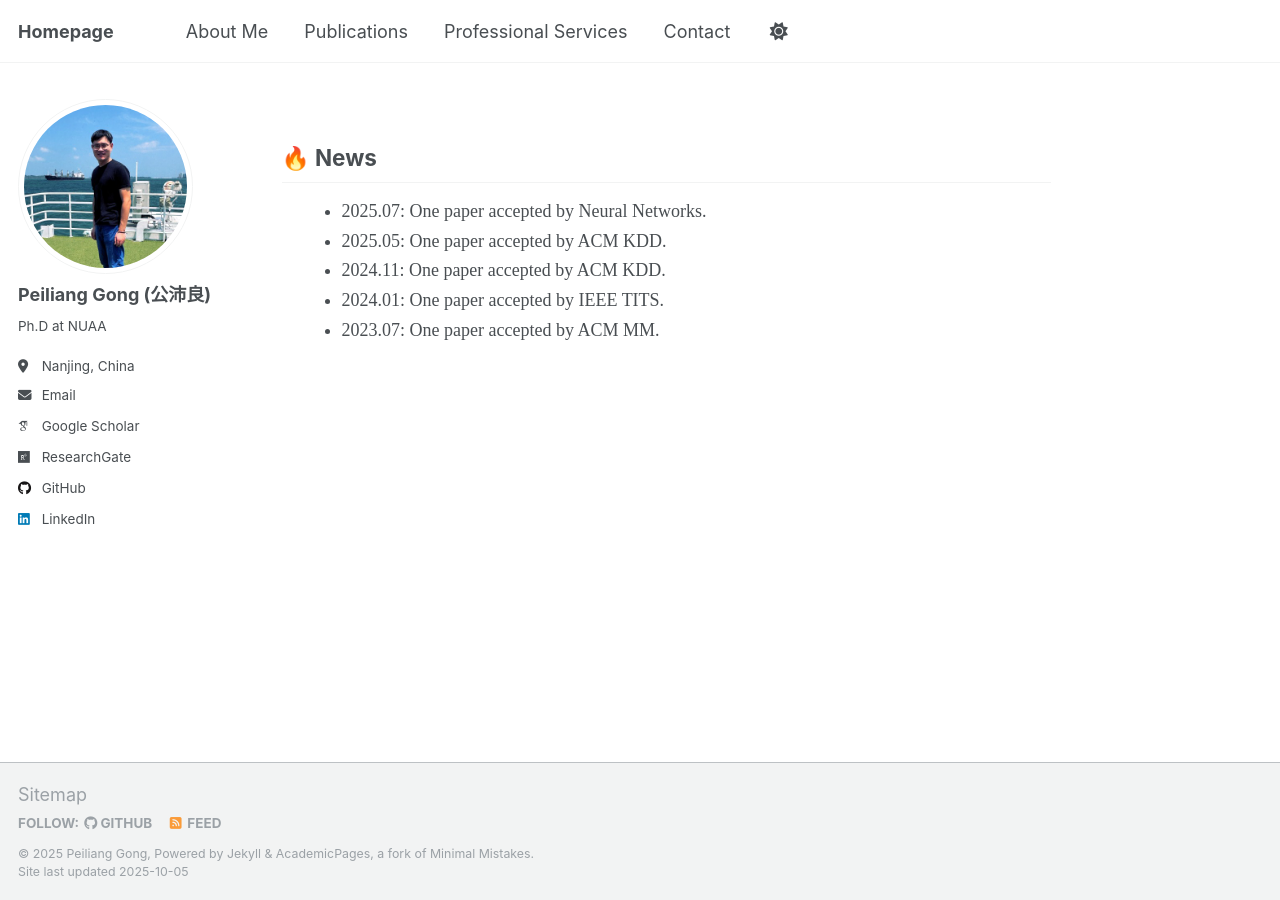
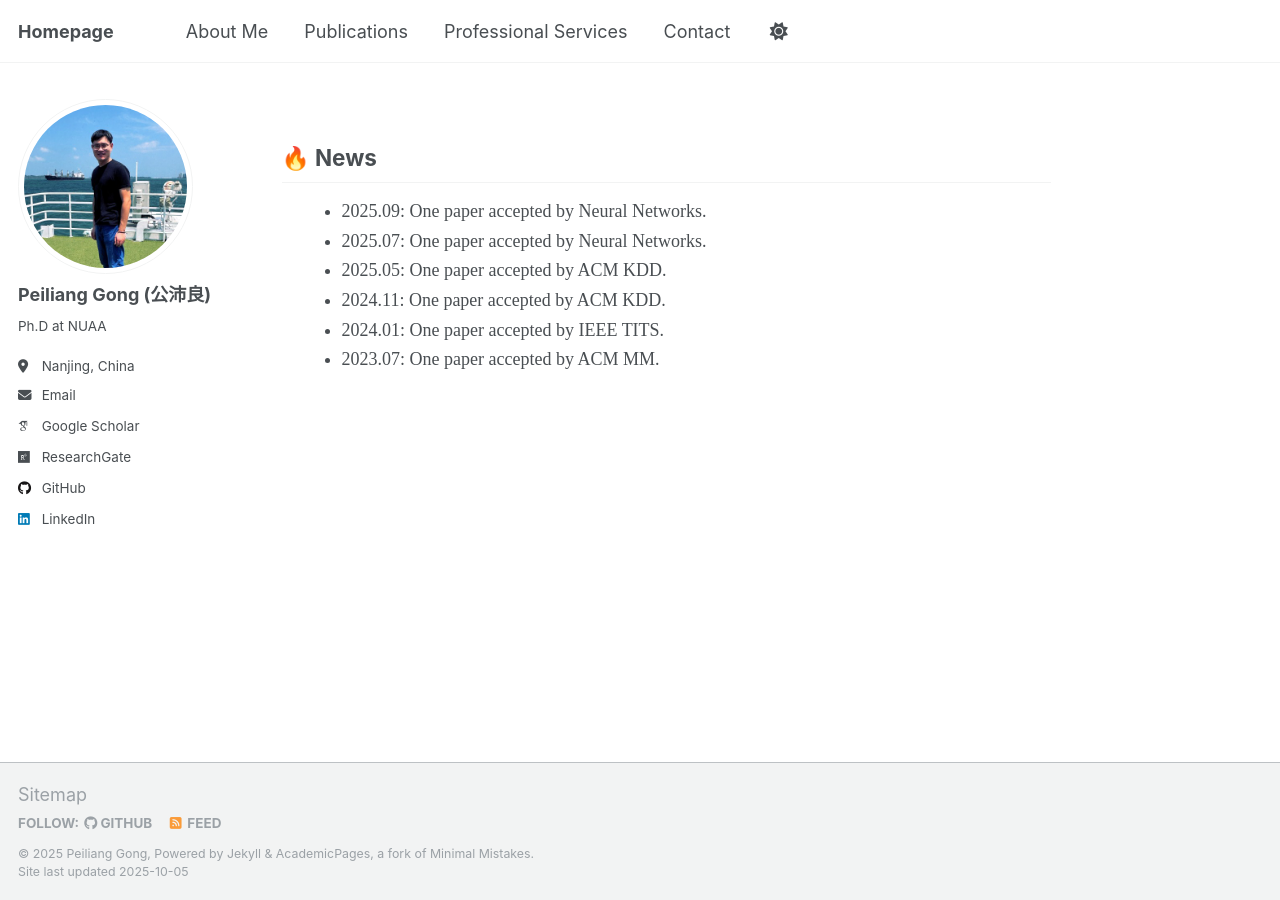
Before and after one commit to Tokenmw/Tokenmw.github.io, a Jekyll site: the page built from _pages/news.md, in a window 1280 px wide. Built offline with Jekyll 4.4.1, drawn with Linux system fonts in a browser that asks for light colours; some web fonts are replaced; our own code applies the rules of GitHub Pages for plain Markdown files.

Commit message:
Update news.md

```diff
--- a/_pages/news.md
+++ b/_pages/news.md
@@ -2,6 +2,7 @@
 <div id="news" style="font-family: 'Times New Roman', serif; text-align: justify;">
 <h2>🔥 News</h2>
 <ul style="list-style-type: disc; margin-left: 20px; line-height: 1.2;">
+  <li style="margin-bottom: 8px;">2025.09: One paper accepted by Neural Networks.</li>
   <li style="margin-bottom: 8px;">2025.07: One paper accepted by Neural Networks.</li>
   <li style="margin-bottom: 8px;">2025.05: One paper accepted by ACM KDD.</li>
   <li style="margin-bottom: 8px;">2024.11: One paper accepted by ACM KDD.</li>
```
